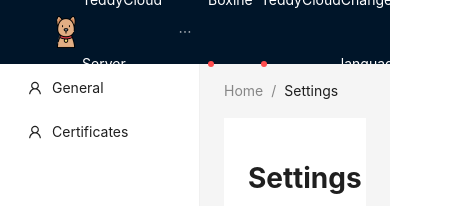
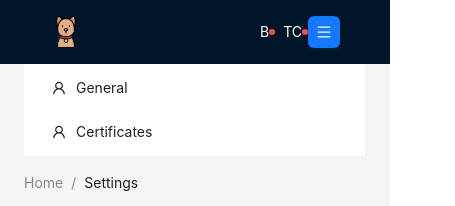
Before and after one commit to toniebox-reverse-engineering/teddycloud_web, a React (Create React App) app: page /web/settings in a window 390 px wide. Shown: the top 206 px of the page, 455 px wide, since content can reach past the window. Built offline with nearby package versions, Linux system fonts and the light colour scheme; no server answers.

Commit message:
make tc-web responsive

```diff
--- a/src/components/StyledComponents.tsx
+++ b/src/components/StyledComponents.tsx
@@ -10,6 +10,9 @@ export const StyledSubMenu = styled(Menu)`
 export const StyledSider = styled(Sider)`
   width: 200px;
   background: #fff;
+  @media (max-width: 768px) {
+    display: none;
+  }
 `;
 
 export const StyledLayout = styled(Layout)`
@@ -26,3 +29,15 @@ export const StyledContent = styled(Layout.Content)`
   min-height: 280px;
   background: #fff;
 `;
+
+export const HiddenDesktop = styled.span`
+  @media (min-width: 768px) {
+    display: none;
+  }
+`;
+
+export const HiddenMobile = styled.span`
+  @media (max-width: 768px) {
+    display: none;
+  }
+`;
--- a/src/components/header/ServerStatus.tsx
+++ b/src/components/header/ServerStatus.tsx
@@ -2,6 +2,7 @@ import { useEffect, useState } from "react";
 import { defaultAPIConfig } from "../../config/defaultApiConfig";
 import { BoxineApi, BoxineForcedApi } from "../../api";
 import { Badge, Space } from "antd";
+import { HiddenDesktop, HiddenMobile } from "../StyledComponents";
 
 const api = new BoxineApi(defaultAPIConfig());
 const api2 = new BoxineForcedApi(defaultAPIConfig());
@@ -37,11 +38,13 @@ export const ServerStatus = () => {
   return (
     <Space>
       <div>
-        Boxine
+        <HiddenDesktop>B</HiddenDesktop>
+        <HiddenMobile>Boxine</HiddenMobile>
         <Badge dot status={boxineStatus ? "success" : "error"} />
       </div>
       <div>
-        TeddyCloud
+        <HiddenDesktop>TC</HiddenDesktop>
+        <HiddenMobile>TeddyCloud</HiddenMobile>
         <Badge dot status={teddyStatus ? "success" : "error"} />
       </div>
     </Space>
--- a/src/components/header/StyledHeader.tsx
+++ b/src/components/header/StyledHeader.tsx
@@ -1,12 +1,16 @@
 import { useTranslation } from "react-i18next";
 import { Header } from "antd/es/layout/layout";
 import styled from "styled-components";
+import { MenuOutlined } from "@ant-design/icons";
 
 import logoImg from "../../assets/logo.png";
-import { Menu, MenuProps } from "antd";
+import { Button, Drawer, Menu, MenuProps } from "antd";
 import { Link } from "react-router-dom";
 import { changeLanguage } from "i18next";
 import { ServerStatus } from "./ServerStatus";
+import { useState } from "react";
+import { HiddenDesktop, HiddenMobile } from "../StyledComponents";
+import { StyledLanguageSwitcher } from "./StyledLanguageSwitcher";
 
 const StyledLogo = styled.img`
   height: 32px;
@@ -17,21 +21,16 @@ const StyledHeaderComponent = styled(Header)`
   align-items: center;
 `;
 
-const StyledLanguageSwitcher = styled.div`
+const StyledRightPart = styled.div`
   margin-left: auto;
   display: flex;
   align-items: center;
-  > span {
-    margin-left: 8px;
-    cursor: pointer;
-    &:hover {
-      text-decoration: underline;
-    }
-  }
 `;
 
 export const StyledHeader = () => {
   const { t } = useTranslation();
+  const [navOpen, setNavOpen] = useState(false);
+
   const mainNav: MenuProps["items"] = [
     { key: "/", label: <Link to="/">{t("home.navigationTitle")}</Link> },
     {
@@ -41,14 +40,34 @@ export const StyledHeader = () => {
   ];
   return (
     <StyledHeaderComponent>
-      <StyledLogo src={logoImg} /> TeddyCloud Server
-      <Menu theme="dark" mode="horizontal" items={mainNav} />
-      <ServerStatus />
-      <StyledLanguageSwitcher>
-        <div>{t("language.change")}</div>
-        <span onClick={() => changeLanguage("en")}>EN</span>
-        <span onClick={() => changeLanguage("de")}>DE</span>
-      </StyledLanguageSwitcher>
+      <StyledLogo src={logoImg} />
+      <HiddenMobile> TeddyCloud Server</HiddenMobile>
+
+      <HiddenMobile>
+        <Menu theme="dark" mode="horizontal" items={mainNav} />
+      </HiddenMobile>
+      <StyledRightPart>
+        <ServerStatus />
+        <HiddenMobile>
+          <StyledLanguageSwitcher />
+        </HiddenMobile>
+        <HiddenDesktop>
+          <Button
+            className="barsMenu"
+            type="primary"
+            onClick={() => setNavOpen(true)}
+            icon={<MenuOutlined />}
+          />
+          <Drawer
+            placement="right"
+            open={navOpen}
+            onClose={() => setNavOpen(false)}
+          >
+            <Menu theme="dark" mode="vertical" items={mainNav} />
+            <StyledLanguageSwitcher />
+          </Drawer>
+        </HiddenDesktop>
+      </StyledRightPart>
     </StyledHeaderComponent>
   );
 };
--- /dev/null
+++ b/src/components/header/StyledLanguageSwitcher.tsx
@@ -0,0 +1,22 @@
+import { useTranslation } from "react-i18next";
+import styled from "styled-components";
+import { changeLanguage } from "i18next";
+
+const StyledWrapper = styled.div`
+  > span {
+    margin-left: 8px;
+    cursor: pointer;
+    &:hover {
+      text-decoration: underline;
+    }
+  }
+`;
+
+export const StyledLanguageSwitcher = () => {
+  return (
+    <StyledWrapper>
+      <span onClick={() => changeLanguage("en")}>EN</span>
+      <span onClick={() => changeLanguage("de")}>DE</span>
+    </StyledWrapper>
+  );
+};
--- a/src/pages/home/HomePage.tsx
+++ b/src/pages/home/HomePage.tsx
@@ -1,6 +1,7 @@
 import { Breadcrumb } from "antd";
 import { useTranslation } from "react-i18next";
 import {
+  HiddenDesktop,
   StyledBreadcrumb,
   StyledContent,
   StyledLayout,
@@ -17,6 +18,9 @@ export const HomePage = () => {
         <HomeSubNav />
       </StyledSider>
       <StyledLayout>
+        <HiddenDesktop>
+          <HomeSubNav />
+        </HiddenDesktop>
         <StyledBreadcrumb>
           <Breadcrumb.Item>{t("home.navigationTitle")}</Breadcrumb.Item>
         </StyledBreadcrumb>
--- a/src/pages/settings/SettingsPage.tsx
+++ b/src/pages/settings/SettingsPage.tsx
@@ -1,6 +1,7 @@
 import { Breadcrumb, Form } from "antd";
 import { useTranslation } from "react-i18next";
 import {
+  HiddenDesktop,
   StyledBreadcrumb,
   StyledContent,
   StyledLayout,
@@ -49,6 +50,9 @@ export const SettingsPage = () => {
         <SettingsSubNav />
       </StyledSider>
       <StyledLayout>
+        <HiddenDesktop>
+          <SettingsSubNav />
+        </HiddenDesktop>
         <StyledBreadcrumb>
           <Breadcrumb.Item>{t("home.navigationTitle")}</Breadcrumb.Item>
           <Breadcrumb.Item>{t("settings.navigationTitle")}</Breadcrumb.Item>
--- a/src/pages/settings/certificates/CertificatesPage.tsx
+++ b/src/pages/settings/certificates/CertificatesPage.tsx
@@ -1,6 +1,7 @@
 import { Breadcrumb } from "antd";
 import { useTranslation } from "react-i18next";
 import {
+  HiddenDesktop,
   StyledBreadcrumb,
   StyledContent,
   StyledLayout,
@@ -17,6 +18,9 @@ export const CertificatesPage = () => {
         <SettingsSubNav />
       </StyledSider>
       <StyledLayout>
+        <HiddenDesktop>
+          <SettingsSubNav />
+        </HiddenDesktop>
         <StyledBreadcrumb>
           <Breadcrumb.Item>{t("home.navigationTitle")}</Breadcrumb.Item>
           <Breadcrumb.Item>{t("settings.navigationTitle")}</Breadcrumb.Item>
```
